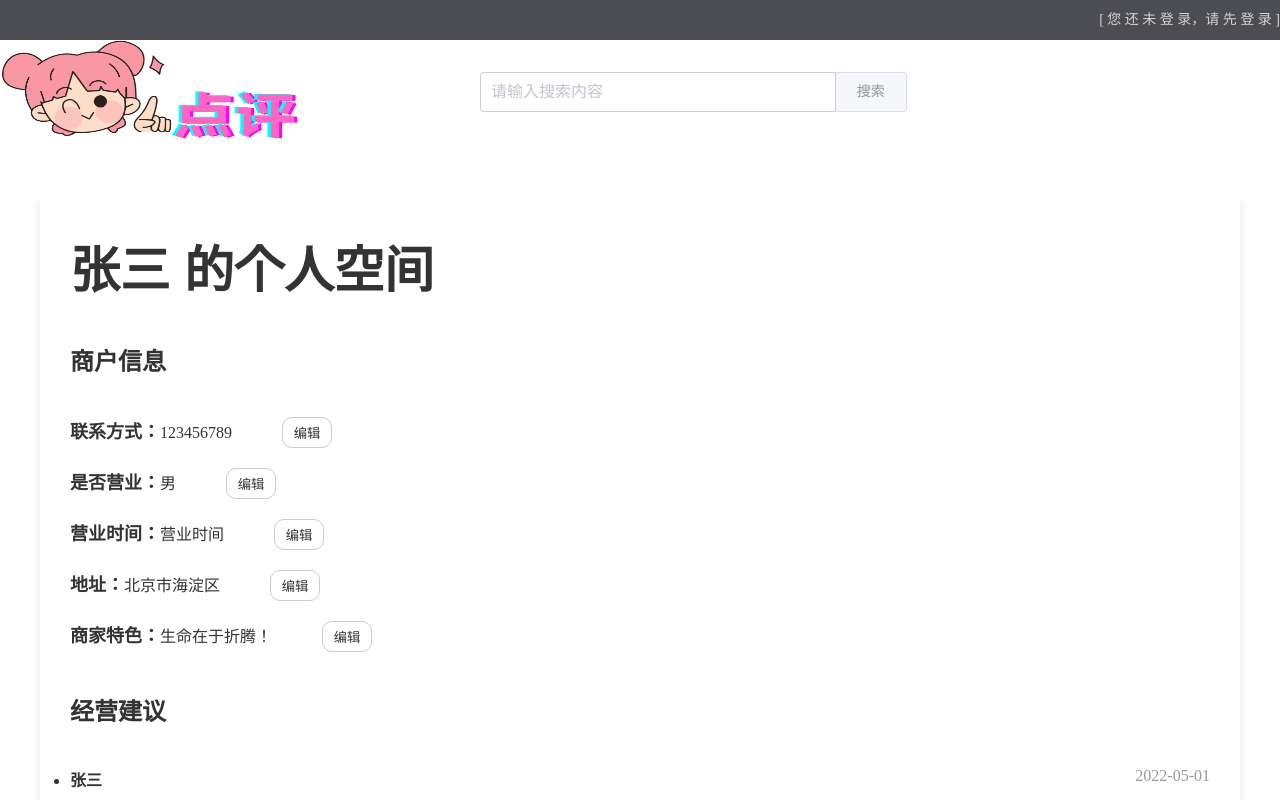
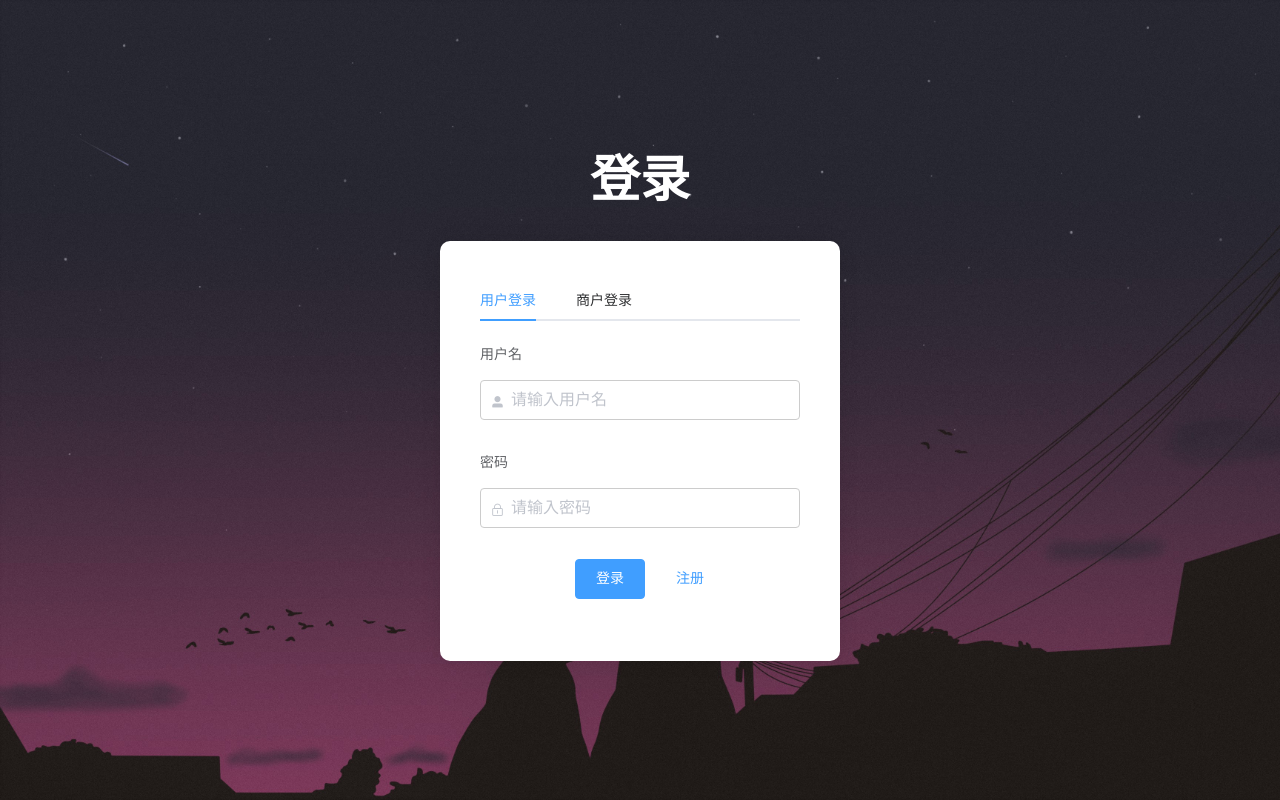
Before and after one commit to MonCac/CommentAnalysis, a Vue app in the folder frontend/: page /#/login in a window 1280 px wide. Before the commit this address led to /#/merchantinformationmanagement. Shown: the top 800 px of the page. Built offline with nearby package versions, Linux system fonts and the light colour scheme.

Commit message:
5-27 connect

```diff
--- a/frontend/src/components/Login.vue
+++ b/frontend/src/components/Login.vue
@@ -12,17 +12,19 @@
           <el-form ref="pwdLoginFormRef" :model="pwdLoginForm" :rules="pwdLoginFormRules">
             <!-- 用户名 -->
             <el-form-item prop="username" label="用户名">
-              <el-input placeholder="请输入用户名" prefix-icon="el-icon-user-solid" v-model="pwdLoginForm.username"  required>
+              <el-input placeholder="请输入用户名" prefix-icon="el-icon-user-solid" v-model="pwdLoginForm.username" required>
               </el-input>
             </el-form-item>
             <!-- 密码 -->
             <el-form-item prop="password" label="密码">
-              <el-input placeholder="请输入密码" type="password" show-password prefix-icon="el-icon-lock" v-model="pwdLoginForm.password" required>
+              <el-input placeholder="请输入密码" type="password" show-password prefix-icon="el-icon-lock"
+                v-model="pwdLoginForm.password" required>
               </el-input>
             </el-form-item>
             <!-- 按钮区域 -->
             <el-form-item class="login-btns">
-              <button class="el-button el-button--primary" @click="pwdLogin" :disabled="loading">{{loading ? '登录中' : '登录'}}</button>
+              <button class="el-button el-button--primary" @click="pwdUserLogin" :disabled="loading">{{ loading ? '登录中' :
+                '登录' }}</button>
               <button class="el-button el-button--text" @click='goUserRegister'>注册</button>
             </el-form-item>
           </el-form>
@@ -37,12 +39,14 @@
             </el-form-item>
             <!-- 密码 -->
             <el-form-item prop="password" label="密码">
-                <el-input placeholder="请输入密码" type="password" show-password prefix-icon="el-icon-lock" v-model="pwdLoginForm.password">
+              <el-input placeholder="请输入密码" type="password" show-password prefix-icon="el-icon-lock"
+                v-model="pwdLoginForm.password">
               </el-input>
             </el-form-item>
             <!-- 按钮区域 -->
             <el-form-item class="login-btns">
-                <button class="el-button el-button--primary" @click="pwdLogin" :disabled="loading">{{loading ? '登录中' : '登录'}}</button>
+              <button class="el-button el-button--primary" @click="pwdMerchantLogin" :disabled="loading">{{ loading ? '登录中'
+                : '登录' }}</button>
               <button class="el-button el-button--text" @click='goMerchantRegister'>注册</button>
             </el-form-item>
           </el-form>
@@ -66,14 +70,26 @@
     }
   },
   methods: {
-      pwdLogin() {
+    pwdUserLogin() {
       // 这里可以添加注册的逻辑，比如发送请求到后端保存用户信息
       console.log(`用户名：${this.pwdLoginForm.username}，密码：${this.pwdLoginForm.password}`)
       login(this.pwdLoginForm).then((res) => {
-        if (res.status == 200){
-          this.$router.push({path:'/recommend', query:{username: this.pwdLoginForm.username}})
+        if (res.status == 200) {
+          this.$router.push({ path: '/recommend', query: { username: this.pwdLoginForm.username } })
         }
-        else{
+        else {
+          console.log("出错了")
+        }
+      })
+    },
+    pwdMerchantLogin() {
+      // 这里可以添加注册的逻辑，比如发送请求到后端保存用户信息
+      console.log(`用户名：${this.pwdLoginForm.username}，密码：${this.pwdLoginForm.password}`)
+      login(this.pwdLoginForm).then((res) => {
+        if (res.status == 200) {
+          this.$router.push({ path: '/merchantinformationmanagement', query: { username: this.pwdLoginForm.username } })
+        }
+        else {
           console.log("出错了")
         }
       })
@@ -104,8 +120,10 @@
   margin: 0 auto;
   text-align: center;
   background-image: url("../img/normal.jpeg");
-    background-size: cover; /* 背景图覆盖整个页面 */
-    background-repeat: no-repeat; /* 背景图不重复 */
+  background-size: cover;
+  /* 背景图覆盖整个页面 */
+  background-repeat: no-repeat;
+  /* 背景图不重复 */
 }
 
 .title {
@@ -115,8 +133,8 @@
 
 .title h2 {
   font-size: 50px;
-    font-family:"Arial", sans-serif;
-    text-align:center;
+  font-family: "Arial", sans-serif;
+  text-align: center;
   color: #fff;
 }
 
@@ -134,7 +152,7 @@
   text-align: center;
 }
 
-  .el-form-item__label{
+.el-form-item__label {
   font-size: 18px;
 }
 
@@ -149,5 +167,4 @@
 
 .el-button--text {
   color: #409EFF;
-  }
-</style>
+}</style>
--- a/frontend/src/components/MerchantDisplay.vue
+++ b/frontend/src/components/MerchantDisplay.vue
@@ -80,8 +80,15 @@
 
 <script>
 export default {
+  mounted() {
+    this.id = this.$route.query.id
+    if (this.id != ''){
+      this.loginData = true
+    }
+  },
   data() {
     return {
+      id: '',
       daysOfWeek: ['Monday', 'Tuesday', 'Wednesday', 'Thursday', 'Friday', 'Saturday', 'Sunday'],
       merchant: {
         name: 'Example Merchant',
--- a/frontend/src/components/MerchantInformationManagement.vue
+++ b/frontend/src/components/MerchantInformationManagement.vue
@@ -100,18 +100,24 @@
 
 <script>
 export default {
+  mounted() {
+    this.username = this.$route.query.username
+    if (this.username != ''){
+      this.loginData = true
+    }
+  },
   data() {
     return {
-      username: '张三',
-      contact: '123456789',
-      gender: '男',
-      birthday: '1990-01-01',
-      address: '北京市海淀区',
-      signature: '生命在于折腾！',
+      username: '',
+      contact: '',
+      gender: '',
+      birthday: '',
+      address: '',
+      signature: '',
       comments: [
         {
           id: 1,
-          time: '2022-05-01',
+          time: '',
           content: '这是一条评论',
         },
         {
--- a/frontend/src/components/Recommend.vue
+++ b/frontend/src/components/Recommend.vue
@@ -39,10 +39,10 @@
             <div class="merchant-items">
               <el-card v-for="merchant in recommendedMerchants" :key="merchant.id" class="merchant-card">
                 <img class="merchant-img" :src="merchant.imgUrl" alt="商家图片">
-                <div class="merchant-info">
-                  <div class="merchant-name">{{ merchant.name }}</div>
-                  <div class="merchant-type">{{ merchant.type }}</div>
-                  <div class="merchant-address">{{ merchant.address }}</div>
+                <div @click="seeaInformation(merchant.id)" class="merchant-info">
+                  <div @click="seeaInformation(merchant.id)" class="merchant-name">{{ merchant.name }}</div>
+                  <div @click="seeaInformation(merchant.id)" class="merchant-type">{{ merchant.type }}</div>
+                  <div @click="seeaInformation(merchant.id)" class="merchant-address">{{ merchant.address }}</div>
                 </div>
               </el-card>
             </div>
@@ -248,7 +248,7 @@ export default {
   },
   mounted() {
     this.id = this.$route.query.username
-    if (this.id != ''){
+    if (this.id != '') {
       this.loginData = true
     }
   },
@@ -260,7 +260,7 @@ export default {
       console.log(tab, event);
     },
     personalClick() {
-      this.$router.push({path:'/userinformation', query:{username: this.id}})
+      this.$router.push({ path: '/userinformation', query: { username: this.id } })
     },
     search() {
       this.data = this.input;
@@ -285,10 +285,11 @@ export default {
       evaluationRecommendFriend(this.id).then((res) => {
         if (res.status == 200) {
           console.log("ok")
+          debugger
           for (var i = 0; i <= 9; i++) {
             this.recommendedFriends[i].id = res.data[i].id
             this.recommendedFriends[i].name = res.data[i].name
-            this.recommendedFriends[i].intro = '我是'+res.data[i].name+'，很高兴认识你！'
+            this.recommendedFriends[i].intro = '我是' + res.data[i].name + '，很高兴认识你！'
           }
 
         }
@@ -296,8 +297,15 @@ export default {
           console.log("出错了")
         }
       })
+    },
+    seeaInformation(merchantId) {
+      debugger
+      console.log(merchantId)
+      debugger
+      this.$router.push({ path: '/merchantdisplay', query: { id: merchantId } })
     }
   },
+
 };
 </script>
 <style>
@@ -468,25 +476,30 @@ footer a {
 .tabs .el-tabs__nav-wrap {
   background-color: #f2f1ea;
 }
+
 .tabs .el-tabs__nav-wrap::after {
   background-color: #f2f1ea;
 }
+
 .tabs .el-tabs__active-bar {
   background-color: #b5aa9a;
 }
+
 .tabs .el-tabs__nav {
   margin-left: 17%;
 }
+
 .tabs .el-tabs__item.is-active {
   color: #3f4247;
   font-size: 16px;
   font-weight: 600;
 }
+
 .tabs .el-tabs__item {
   font-size: 16px;
 }
+
 .tabs .el-tabs__item:hover {
   color: #3f4247;
   font-weight: 600;
-}
-</style>
+}</style>
--- a/frontend/src/main.js
+++ b/frontend/src/main.js
@@ -5,7 +5,7 @@ import ElementUI from 'element-ui'
 import 'element-ui/lib/theme-chalk/index.css'
 
 Vue.use(ElementUI)
-router.replace('/merchantinformationmanagement')
+router.replace('/login')
 // axios.defaults.baseURL = 'http://localhost:5000'
 new Vue({
   router,
```
Lines whose indentation alone changed are shown as unchanged.
